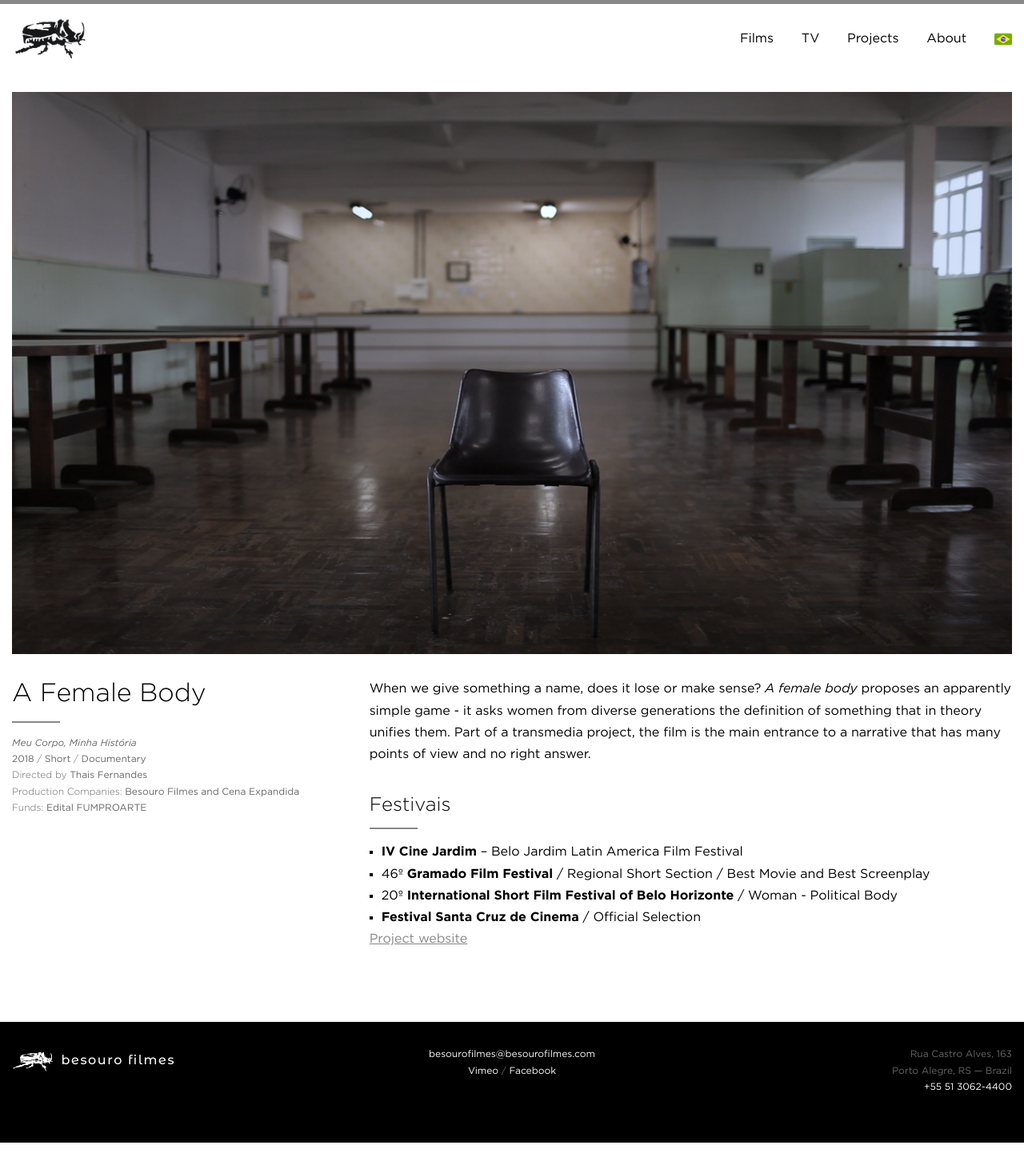
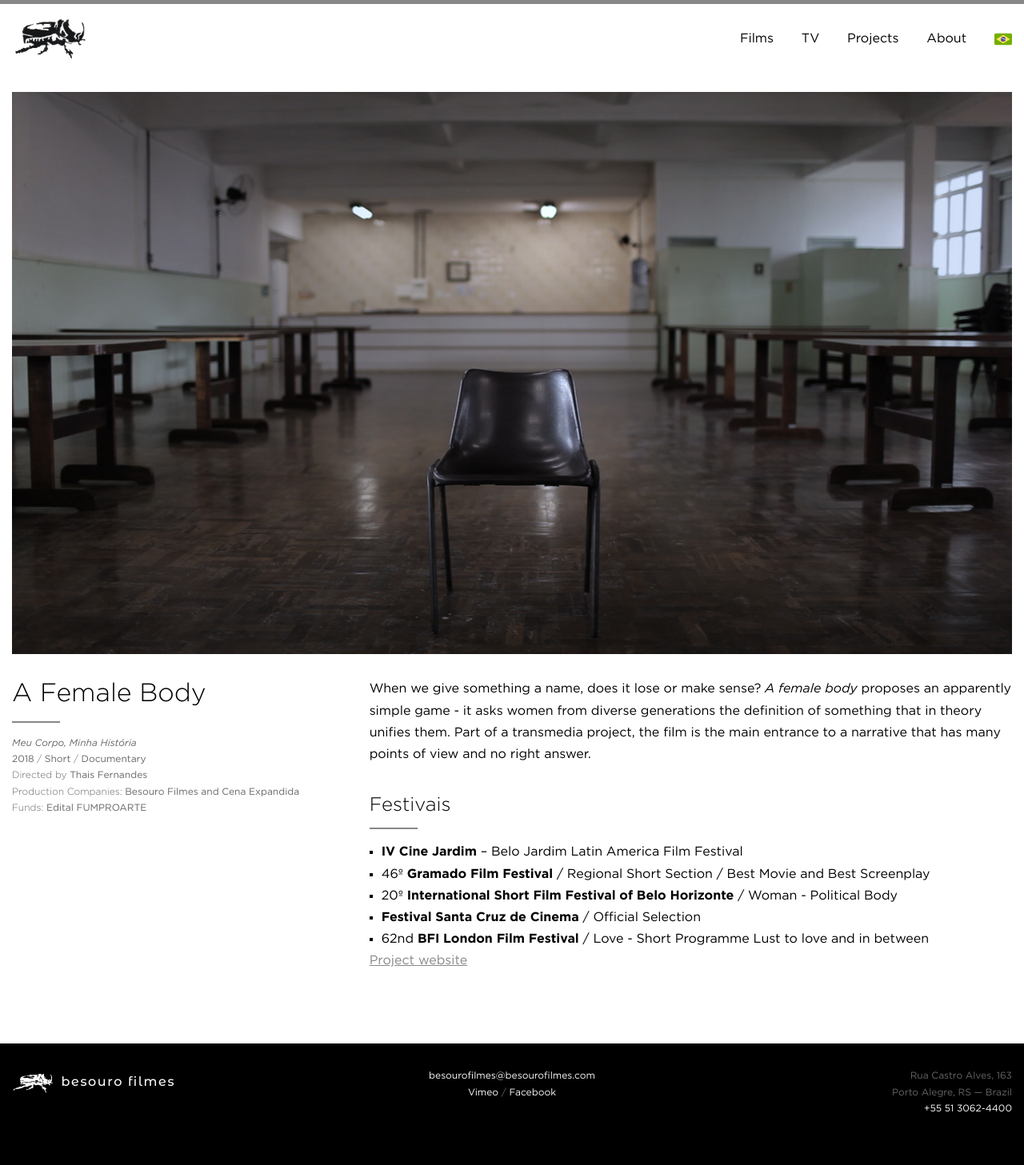
Before and after one commit to arthrfrts/besouro, a Jekyll site: the page built from _projects/a-female-body.md, in a window 1280 px wide. Shown: the whole page at 80% size. Built offline with Jekyll 4.4.1, drawn with Linux system fonts in a browser that asks for light colours; before the commit the page ends 1429 px from its top, so only the background shows below that.

Commit message:
Updated A Female Body

```diff
--- a/_projects/a-female-body.md
+++ b/_projects/a-female-body.md
@@ -25,6 +25,7 @@ When we give something a name, does it lose or make sense? _A female body_ propo
 * 46º **Gramado Film Festival** / Regional Short Section / Best Movie and Best Screenplay
 * 20º **International Short Film Festival of Belo Horizonte** / Woman - Political Body
 * **Festival Santa Cruz de Cinema** / Official Selection
+* 62nd **BFI London Film Festival** / Love - Short Programme Lust to love and in between
 
 
 [Project website](http://afemalebodyproject.com/#top)
```
